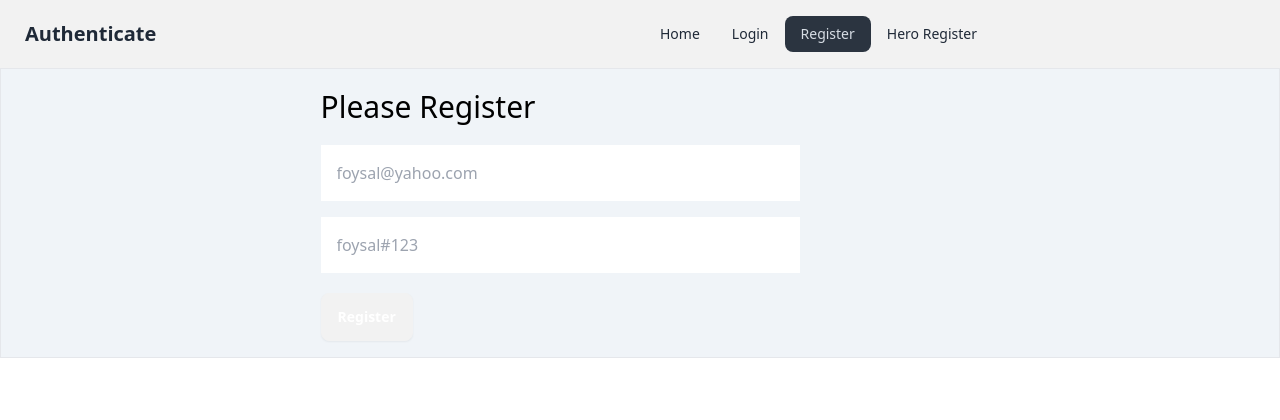
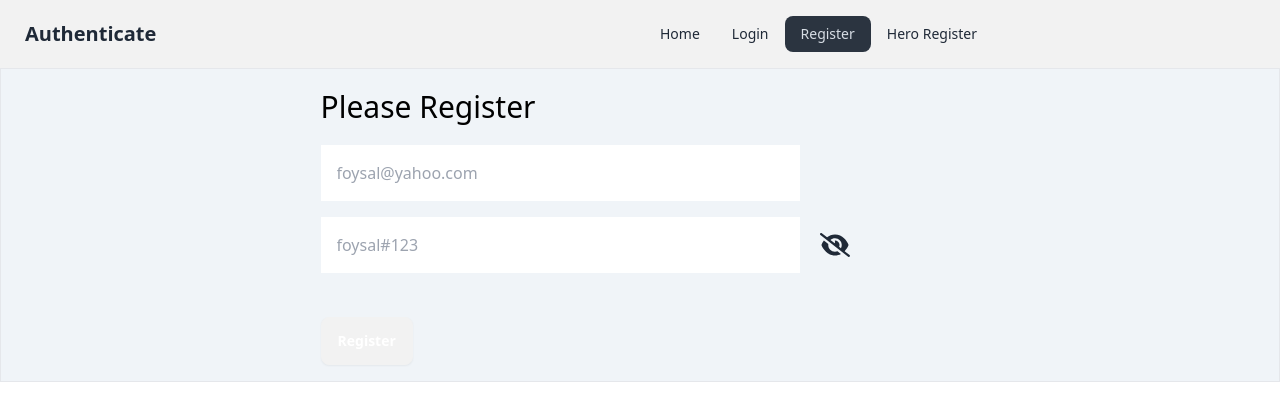
Before and after one commit to foysalcodeio/user-email-password-authen, a React (Vite) app: page /register in a window 1280 px wide. Shown: the top 420 px of the page. Built offline with nearby package versions, Linux system fonts and the light colour scheme.

Commit message:
regular expression validation doen

```diff
--- a/package.json
+++ b/package.json
@@ -15,6 +15,7 @@
     "match-sorter": "^6.3.4",
     "react": "^18.2.0",
     "react-dom": "^18.2.0",
+    "react-icons": "^5.0.1",
     "react-router-dom": "^6.22.1",
     "sort-by": "^1.2.0"
   },
--- a/src/Register/Register.jsx
+++ b/src/Register/Register.jsx
@@ -1,10 +1,15 @@
 import { createUserWithEmailAndPassword } from "firebase/auth";
 import auth from "../firebase/firebase.config";
 import { useState } from "react";
+import { FaEye } from "react-icons/fa";
+import { FaEyeSlash } from "react-icons/fa6";
+
 
 const Register = () => {
     const [registerError, setRegisterError] = useState(' ');
     const [success, setSuccess] = useState('');
+    const [showPassword, setShowPassword] = useState(false);
+
 
     const handleRegister = e => {
         e.preventDefault();
@@ -18,12 +23,17 @@ const Register = () => {
         setSuccess('');
 
 
+
         if(password.length < 6){
             setRegisterError('password should be at least 6 character or longer');
             return; // ae function por sa ar agabe na / caracter kom hole pore ar agabe na / mane konsole e error print ar hobe na
             // client side e validation kore falsi
+        }
+        else if(!/[A-Z]/.test(password)){
+            setRegisterError('your password atleast 1 character capital letter')
+            return;
+        }
 
-        }
 
 
 
@@ -38,15 +48,38 @@ const Register = () => {
             setRegisterError(error.message)
         })
     }
+
+    const handleShowText  = () =>{
+        console.log('working')
+    }
+
+
     return (
         <div className="border">
             <div className="mx-auto md:w-1/2">
             <h2 className="text-3xl text-black mt-5 mb-5">Please Register</h2>
+
             <form onSubmit={handleRegister} >
+
                 <input className="mb-4 text-white p-4 w-3/4" type="email" name="email" placeholder="foysal@yahoo.com" id="" required />
                 <br />
-                <input className="text-white p-4 w-3/4" type="password" name="password" placeholder="foysal#123" id="" />
+
+                <div className="flex flex-row items-center">
+                <input
+                className="text-white p-4 w-3/4"
+                type={showPassword ? "text" : "password"}
+                name="password"
+                placeholder="foysal#123" id="" />
+
+                    <span className="ml-5"
+                        onClick={ () => setShowPassword(!showPassword)}>
+                            {showPassword ? <FaEye className="text-3xl" /> : <FaEyeSlash className="text-3xl" />}
+                    </span>
+
+                </div>
                 <br />
+
+
                 <input className="btn text-white mt-5 mb-4 p-4" type="submit" value="Register" />
             </form>
             {
```
Also changed, not shown: 1 other file (tests, documents, lock files or other folders).
